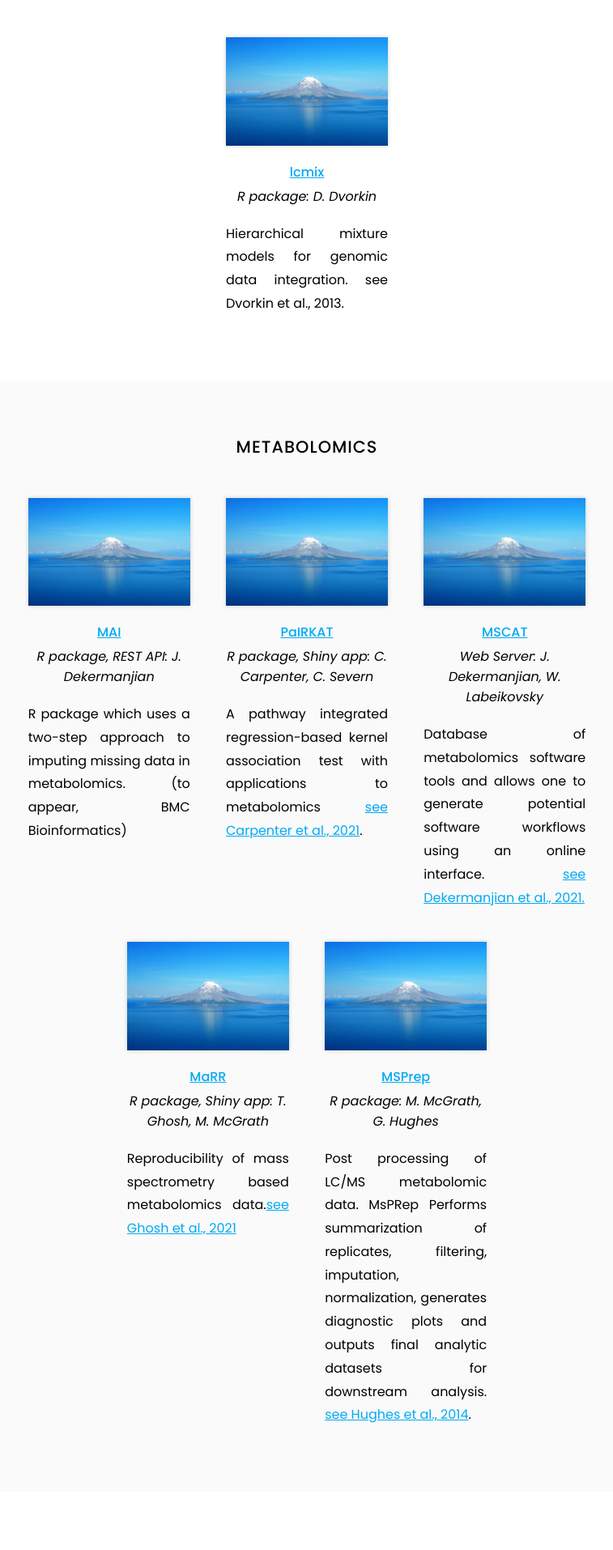
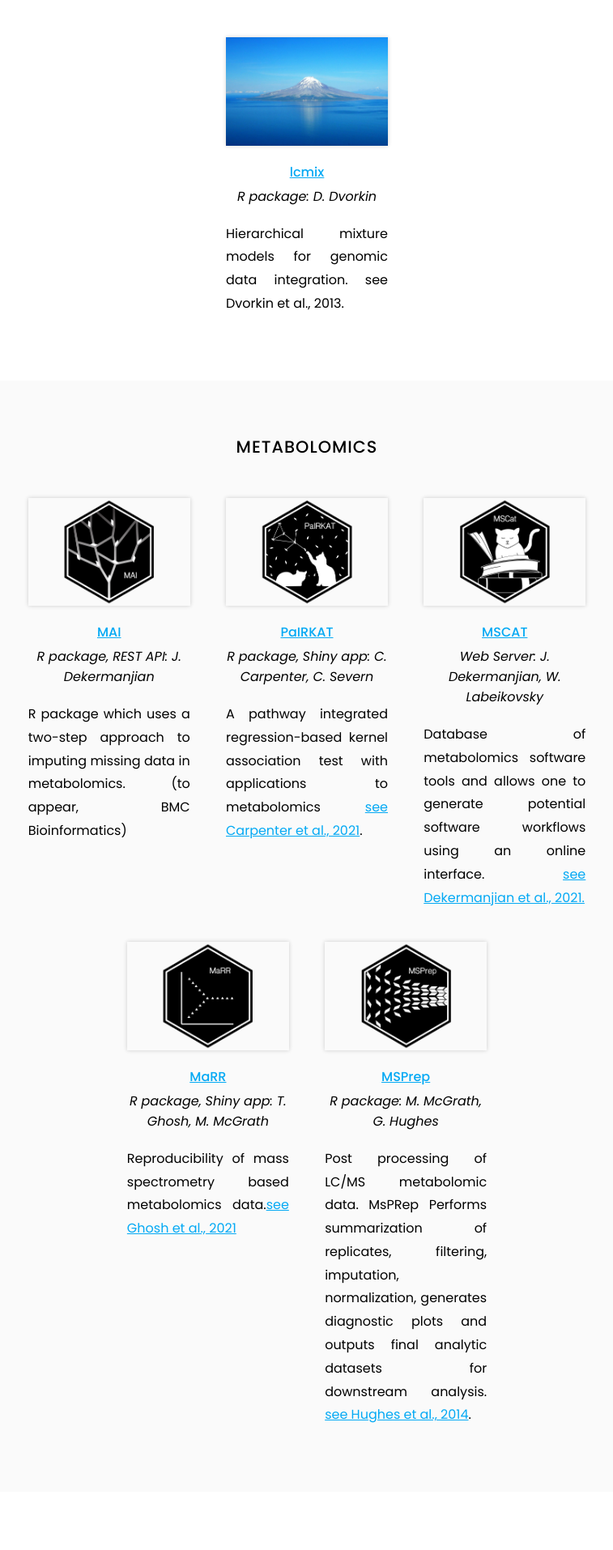
Before and after one commit to KechrisLab/kechrislab.github.io, a Jekyll site: the page built from tools/index.md, in a window 1280 px wide. Shown: the part 1191-3105 px from the top of the page at 81% size, without its empty margins (261-1018 px from the left). Built offline with Jekyll 4.4.1, drawn with Linux system fonts in a browser that asks for light colours.

Commit message:
Update tools.yaml

```diff
--- a/_data/tools.yaml
+++ b/_data/tools.yaml
@@ -29,35 +29,35 @@
 - title: MAI
   subtitle: "R package, REST API: J. Dekermanjian"
   group: METABOLOMICS
-  image: images/photo.jpg
+  image: images/MAI.png
   link: https://github.com/KechrisLab/MAI
   description: R package which uses a two-step approach to imputing missing data in metabolomics. (to appear, BMC Bioinformatics)
 
 - title: PaIRKAT
   subtitle: "R package, Shiny app: C. Carpenter, C. Severn"
   group: METABOLOMICS
-  image: images/photo.jpg
+  image: images/PaIRKAT.png
   link: https://github.com/Ghoshlab/pairkat
   description: A pathway integrated regression-based kernel association test with applications to metabolomics [see Carpenter et al., 2021](https://pubmed.ncbi.nlm.nih.gov/34677393/).
 
 - title: MSCAT
   subtitle: "Web Server: J. Dekermanjian, W. Labeikovsky"
   group: METABOLOMICS
-  image: images/photo.jpg
+  image: images/MSCat.png
   link: https://mscat.metabolomicsworkbench.org/
   description: Database of metabolomics software tools and allows one to generate potential software workflows using an online interface. [see Dekermanjian et al., 2021.](https://pubmed.ncbi.nlm.nih.gov/34677393/)
 
 - title: MaRR
   subtitle: "R package, Shiny app: T. Ghosh, M. McGrath"
   group: METABOLOMICS
-  image: images/photo.jpg
+  image: images/Marr.png
   link: https://github.com/Ghoshlab/marr
   description: Reproducibility of mass spectrometry based metabolomics data.[see Ghosh et al., 2021](https://pubmed.ncbi.nlm.nih.gov/34493210/)
 
 - title: MSPrep
   subtitle: "R package: M. McGrath, G. Hughes"
   group: METABOLOMICS
-  image: images/photo.jpg
+  image: images/MSPrep.png
   link: https://github.com/KechrisLab/MSPrep
   description: Post processing of LC/MS metabolomic data. MsPRep Performs summarization of replicates, filtering, imputation, normalization, generates diagnostic plots and outputs final analytic datasets for downstream analysis. [see Hughes et al., 2014](https://www.ncbi.nlm.nih.gov/pubmed/24174567).
 
```
